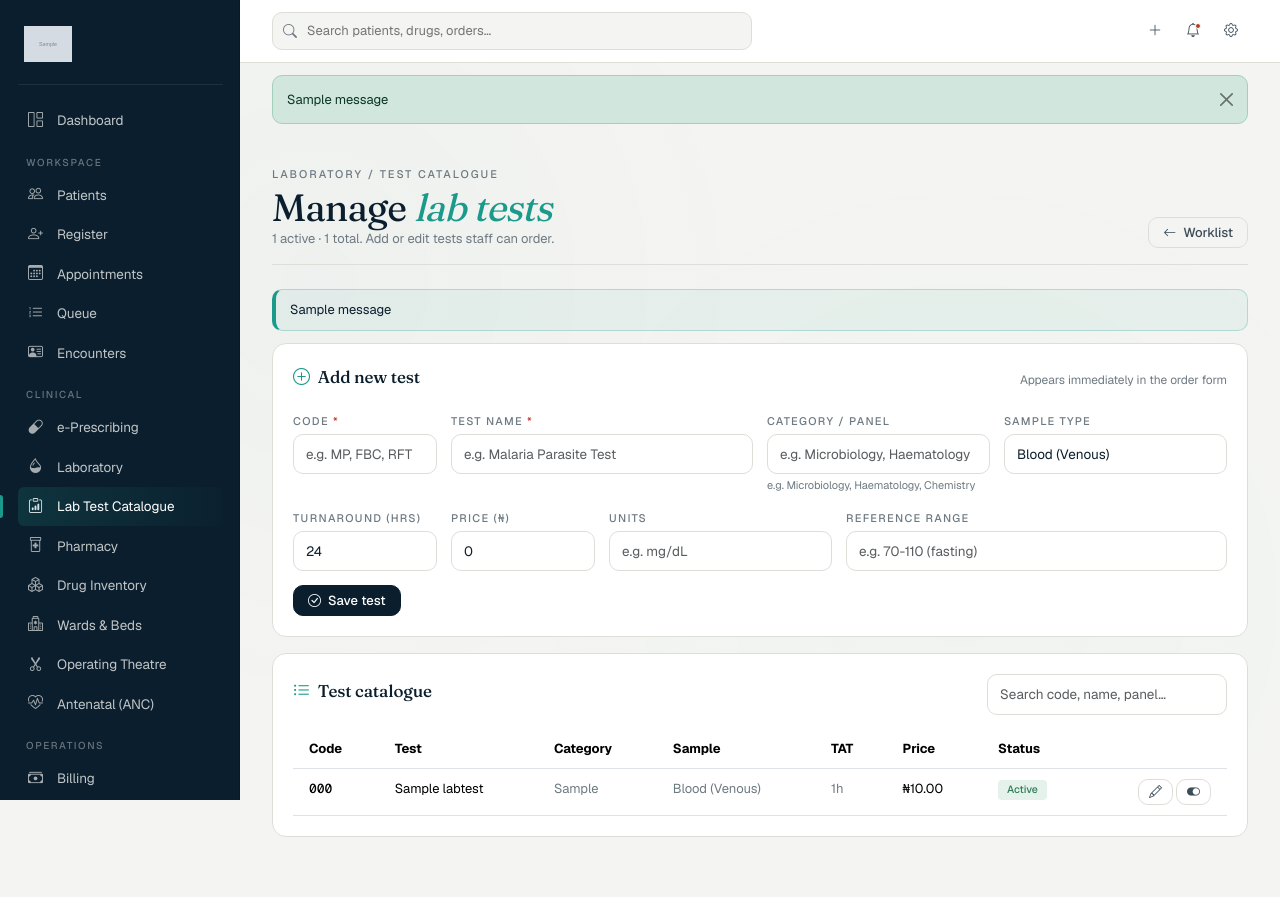
After one commit to ojsys/sagemedicals, a Django app: page /lab/tests/ in a window 1280 px wide. The commit adds this page. Run offline with Django 5.2, Linux system fonts and the light colour scheme; a user stored in the database is signed in; tables that the repository leaves empty hold one stand-in row (values such as "Sample post"); grey boxes marked "Sample" are stand-in pictures; one stand-in notice (Sample message) is shown.

Commit message:
updated lab test module

```diff
--- a/encounters/views.py
+++ b/encounters/views.py
@@ -142,7 +142,7 @@ class EncounterWorkspaceView(View):
             "diagnoses": encounter.diagnoses.all(),
             "prescriptions": encounter.prescriptions.all().select_related("drug"),
             "lab_orders": encounter.lab_orders.all().select_related("test"),
-            "lab_tests": LabTest.objects.filter(is_active=True).order_by("name"),
+            "lab_tests": LabTest.objects.filter(is_active=True).order_by("panel", "name"),
             "allergies": encounter.patient.active_allergies,
             "conditions": encounter.patient.chronic_conditions.filter(status="active"),
             "recent_labs": LabOrder.objects.filter(patient=encounter.patient, status="released")
--- a/laboratory/urls.py
+++ b/laboratory/urls.py
@@ -9,6 +9,9 @@ from django.views.generic import RedirectView
 urlpatterns = [
     path("", RedirectView.as_view(pattern_name="laboratory:worklist"), name="index"),
     path("worklist/", views.LabWorklistView.as_view(), name="worklist"),
+    path("tests/", views.LabTestCatalogueView.as_view(), name="test_catalogue"),
+    path("tests/<int:pk>/edit/", views.LabTestEditView.as_view(), name="test_edit"),
+    path("tests/<int:pk>/toggle/", views.LabTestToggleView.as_view(), name="test_toggle"),
     path("encounter/<int:encounter_pk>/order/", views.LabOrderCreateView.as_view(), name="order_create"),
     path("order/<int:pk>/", views.LabOrderDetailView.as_view(), name="order_detail"),
     path("order/<int:pk>/collect/", views.SampleCollectView.as_view(), name="collect"),
--- a/laboratory/views.py
+++ b/laboratory/views.py
@@ -23,6 +23,38 @@ class LabOrderForm(SmartSelectMixin, django_forms.ModelForm):
         self.fields["test"].queryset = LabTest.objects.filter(is_active=True)
         self.fields["test"].widget.attrs["class"] = "form-select"
         self.fields["priority"].widget.attrs["class"] = "form-select"
+
+
+class LabTestForm(SmartSelectMixin, django_forms.ModelForm):
+    class Meta:
+        model = LabTest
+        fields = [
+            "code", "name", "panel", "sample_type",
+            "turnaround_hours", "price", "units", "reference_range_note",
+        ]
+        widgets = {
+            "code": django_forms.TextInput(attrs={"placeholder": "e.g. MP, FBC, RFT"}),
+            "name": django_forms.TextInput(attrs={"placeholder": "e.g. Malaria Parasite Test"}),
+            "panel": django_forms.TextInput(attrs={
+                "placeholder": "e.g. Microbiology, Haematology",
+                "list": "lab-panel-options",
+            }),
+            "units": django_forms.TextInput(attrs={"placeholder": "e.g. mg/dL"}),
+            "reference_range_note": django_forms.TextInput(attrs={"placeholder": "e.g. 70-110 (fasting)"}),
+        }
+
+    def __init__(self, *args, **kwargs):
+        super().__init__(*args, **kwargs)
+        for name, f in self.fields.items():
+            if isinstance(f.widget, django_forms.Select):
+                f.widget.attrs.setdefault("class", "form-select")
+            else:
+                f.widget.attrs.setdefault("class", "form-control")
+        self.fields["code"].required = True
+        self.fields["name"].required = True
+
+    def clean_code(self):
+        return self.cleaned_data["code"].strip().upper()
 
 
 class LabResultForm(SmartSelectMixin, django_forms.ModelForm):
@@ -227,3 +259,75 @@ class LabResultPDFView(View):
         response = HttpResponse(buf.read(), content_type="application/pdf")
         response["Content-Disposition"] = f'inline; filename="{fname}"'
         return response
+
+
+# ── Lab Test Catalogue ────────────────────────────────────────
+
+@method_decorator(login_required, name="dispatch")
+class LabTestCatalogueView(View):
+    """List existing lab tests and add new ones inline."""
+
+    template_name = "laboratory/test_catalogue.html"
+
+    def get(self, request, form=None):
+        qs = LabTest.objects.all().order_by("panel", "name")
+        q = request.GET.get("q", "").strip()
+        if q:
+            from django.db.models import Q
+            qs = qs.filter(
+                Q(name__icontains=q) | Q(code__icontains=q) | Q(panel__icontains=q)
+            )
+        panels = (
+            LabTest.objects.exclude(panel="")
+            .values_list("panel", flat=True).distinct().order_by("panel")
+        )
+        return render(request, self.template_name, {
+            "tests": qs,
+            "form": form or LabTestForm(),
+            "q": q,
+            "panels": panels,
+            "total": LabTest.objects.count(),
+            "active_count": LabTest.objects.filter(is_active=True).count(),
+        })
+
+    def post(self, request):
+        form = LabTestForm(request.POST)
+        if form.is_valid():
+            test = form.save(commit=False)
+            test._current_user = request.user
+            test.save()
+            messages.success(request, f"Test '{test.name}' added.")
+            return redirect("laboratory:test_catalogue")
+        return self.get(request, form=form)
+
+
+@method_decorator(login_required, name="dispatch")
+class LabTestEditView(View):
+    template_name = "laboratory/test_edit.html"
+
+    def get(self, request, pk):
+        test = get_object_or_404(LabTest, pk=pk)
+        return render(request, self.template_name, {"form": LabTestForm(instance=test), "test": test})
+
+    def post(self, request, pk):
+        test = get_object_or_404(LabTest, pk=pk)
+        form = LabTestForm(request.POST, instance=test)
+        if form.is_valid():
+            updated = form.save(commit=False)
+            updated._current_user = request.user
+            updated.save()
+            messages.success(request, f"Test '{updated.name}' updated.")
+            return redirect("laboratory:test_catalogue")
+        return render(request, self.template_name, {"form": form, "test": test})
+
+
+@method_decorator(login_required, name="dispatch")
+class LabTestToggleView(View):
+    def post(self, request, pk):
+        test = get_object_or_404(LabTest, pk=pk)
+        test.is_active = not test.is_active
+        test._current_user = request.user
+        test.save(update_fields=["is_active"])
+        state = "activated" if test.is_active else "deactivated"
+        messages.success(request, f"Test '{test.name}' {state}.")
+        return redirect("laboratory:test_catalogue")
--- a/templates/base/_sidebar_nav.html
+++ b/templates/base/_sidebar_nav.html
@@ -40,8 +40,13 @@
 {% endif %}
 
 {% if role in "super_admin,doctor,resident,nurse,lab_tech" %}
-<a class="nav-item {% if '/lab' in url %}active{% endif %}" href="/lab/">
+<a class="nav-item {% if '/lab' in url and '/tests' not in url %}active{% endif %}" href="/lab/">
   <i class="bi bi-droplet-half"></i>Laboratory
+</a>
+{% endif %}
+{% if role in "super_admin,lab_tech" %}
+<a class="nav-item {% if '/lab/tests' in url %}active{% endif %}" href="{% url 'laboratory:test_catalogue' %}">
+  <i class="bi bi-clipboard-data"></i>Lab Test Catalogue
 </a>
 {% endif %}
 
--- /dev/null
+++ b/templates/laboratory/test_catalogue.html
@@ -0,0 +1,147 @@
+{% extends "base.html" %}
+{% block title %}Lab Test Catalogue{% endblock %}
+
+{% block content %}
+<div class="page-head">
+  <div>
+    <div class="eyebrow">Laboratory / Test Catalogue</div>
+    <h1 class="page-title">Manage <em>lab tests</em></h1>
+    <div style="font-size:13px;color:var(--text-3);margin-top:2px">
+      {{ active_count }} active · {{ total }} total. Add or edit tests staff can order.
+    </div>
+  </div>
+  <div class="page-actions">
+    <a href="{% url 'laboratory:worklist' %}" class="btn btn-ghost"><i class="bi bi-arrow-left"></i>Worklist</a>
+  </div>
+</div>
+
+{% if messages %}
+  {% for m in messages %}
+    <div style="background:rgba(27,153,139,.06);border:1px solid rgba(27,153,139,.25);border-left:4px solid var(--sage-teal);border-radius:var(--radius);padding:10px 14px;margin-bottom:12px;font-size:13px;color:var(--sage-ink)">
+      {{ m }}
+    </div>
+  {% endfor %}
+{% endif %}
+
+<!-- Add new test -->
+<div class="card" style="margin-bottom:16px">
+  <div class="card-head">
+    <div class="card-title"><i class="bi bi-plus-circle" style="margin-right:8px;color:var(--sage-teal)"></i>Add new test</div>
+    <span style="font-size:12px;color:var(--text-3)">Appears immediately in the order form</span>
+  </div>
+
+  {% if form.errors or form.non_field_errors %}
+  <div style="background:rgba(184,58,38,.06);border:1px solid rgba(184,58,38,.25);border-left:4px solid var(--sage-red);border-radius:var(--radius);padding:10px 14px;margin-bottom:12px">
+    <strong style="color:var(--sage-red);font-size:13px;display:block;margin-bottom:4px">Please correct:</strong>
+    <ul style="margin:0;padding-left:18px;font-size:12.5px;color:var(--sage-ink)">
+      {% for field in form %}{% for err in field.errors %}<li>{{ field.label }}: {{ err }}</li>{% endfor %}{% endfor %}
+      {% for err in form.non_field_errors %}<li>{{ err }}</li>{% endfor %}
+    </ul>
+  </div>
+  {% endif %}
+
+  <form method="post" action="{% url 'laboratory:test_catalogue' %}">
+    {% csrf_token %}
+    <datalist id="lab-panel-options">
+      {% for p in panels %}<option value="{{ p }}">{% endfor %}
+    </datalist>
+    <div class="row g-3">
+      <div class="col-md-2">
+        <label class="form-label">Code <span style="color:var(--sage-red)">*</span></label>
+        {{ form.code }}
+      </div>
+      <div class="col-md-4">
+        <label class="form-label">Test name <span style="color:var(--sage-red)">*</span></label>
+        {{ form.name }}
+      </div>
+      <div class="col-md-3">
+        <label class="form-label">Category / Panel</label>
+        {{ form.panel }}
+        <div style="font-size:11px;color:var(--text-3);margin-top:3px">e.g. Microbiology, Haematology, Chemistry</div>
+      </div>
+      <div class="col-md-3">
+        <label class="form-label">Sample type</label>
+        {{ form.sample_type }}
+      </div>
+      <div class="col-md-2">
+        <label class="form-label">Turnaround (hrs)</label>
+        {{ form.turnaround_hours }}
+      </div>
+      <div class="col-md-2">
+        <label class="form-label">Price (₦)</label>
+        {{ form.price }}
+      </div>
+      <div class="col-md-3">
+        <label class="form-label">Units</label>
+        {{ form.units }}
+      </div>
+      <div class="col-md-5">
+        <label class="form-label">Reference range</label>
+        {{ form.reference_range_note }}
+      </div>
+      <div class="col-12">
+        <button type="submit" class="btn btn-primary"><i class="bi bi-check-circle"></i>Save test</button>
+      </div>
+    </div>
+  </form>
+</div>
+
+<!-- Search + list -->
+<div class="card">
+  <div class="card-head">
+    <div class="card-title"><i class="bi bi-list-ul" style="margin-right:8px;color:var(--sage-teal)"></i>Test catalogue</div>
+    <form method="get" style="display:flex;gap:6px">
+      <input type="text" name="q" value="{{ q }}" placeholder="Search code, name, panel…" class="form-control form-control-sm" style="width:240px">
+      {% if q %}<a href="{% url 'laboratory:test_catalogue' %}" class="btn btn-ghost btn-sm">Clear</a>{% endif %}
+    </form>
+  </div>
+
+  <div style="overflow-x:auto">
+    <table class="table" style="margin:0;font-size:13px">
+      <thead style="background:var(--bg-2)">
+        <tr>
+          <th style="padding:10px 16px">Code</th>
+          <th style="padding:10px 16px">Test</th>
+          <th style="padding:10px 16px">Category</th>
+          <th style="padding:10px 16px">Sample</th>
+          <th style="padding:10px 16px">TAT</th>
+          <th style="padding:10px 16px">Price</th>
+          <th style="padding:10px 16px">Status</th>
+          <th style="padding:10px 16px"></th>
+        </tr>
+      </thead>
+      <tbody>
+        {% for t in tests %}
+        <tr>
+          <td style="padding:10px 16px;font-family:var(--mono);font-weight:500">{{ t.code }}</td>
+          <td style="padding:10px 16px">{{ t.name }}</td>
+          <td style="padding:10px 16px;color:var(--text-3)">{{ t.panel|default:"—" }}</td>
+          <td style="padding:10px 16px;color:var(--text-3)">{{ t.get_sample_type_display }}</td>
+          <td style="padding:10px 16px;color:var(--text-3)">{{ t.turnaround_hours }}h</td>
+          <td style="padding:10px 16px">₦{{ t.price|floatformat:2 }}</td>
+          <td style="padding:10px 16px">
+            {% if t.is_active %}
+              <span class="tag green" style="font-size:10.5px">Active</span>
+            {% else %}
+              <span class="tag gray" style="font-size:10.5px">Inactive</span>
+            {% endif %}
+          </td>
+          <td style="padding:10px 16px;text-align:right">
+            <a href="{% url 'laboratory:test_edit' t.pk %}" class="btn btn-ghost btn-sm" style="padding:3px 8px"><i class="bi bi-pencil"></i></a>
+            <form method="post" action="{% url 'laboratory:test_toggle' t.pk %}" style="display:inline-block">
+              {% csrf_token %}
+              <button type="submit" class="btn btn-ghost btn-sm" style="padding:3px 8px"
+                      title="{% if t.is_active %}Deactivate{% else %}Activate{% endif %}">
+                <i class="bi bi-{% if t.is_active %}toggle-on{% else %}toggle-off{% endif %}"></i>
+              </button>
+            </form>
+          </td>
+        </tr>
+        {% empty %}
+        <tr><td colspan="8" style="padding:24px;text-align:center;color:var(--text-3)">No tests yet — add one above to get started.</td></tr>
+        {% endfor %}
+      </tbody>
+    </table>
+  </div>
+</div>
+{% endblock %}
```
Also changed, not shown: templates/encounters/workspace.html (+13 -2 lines), templates/laboratory/test_edit.html (added, +60 -0 lines).
